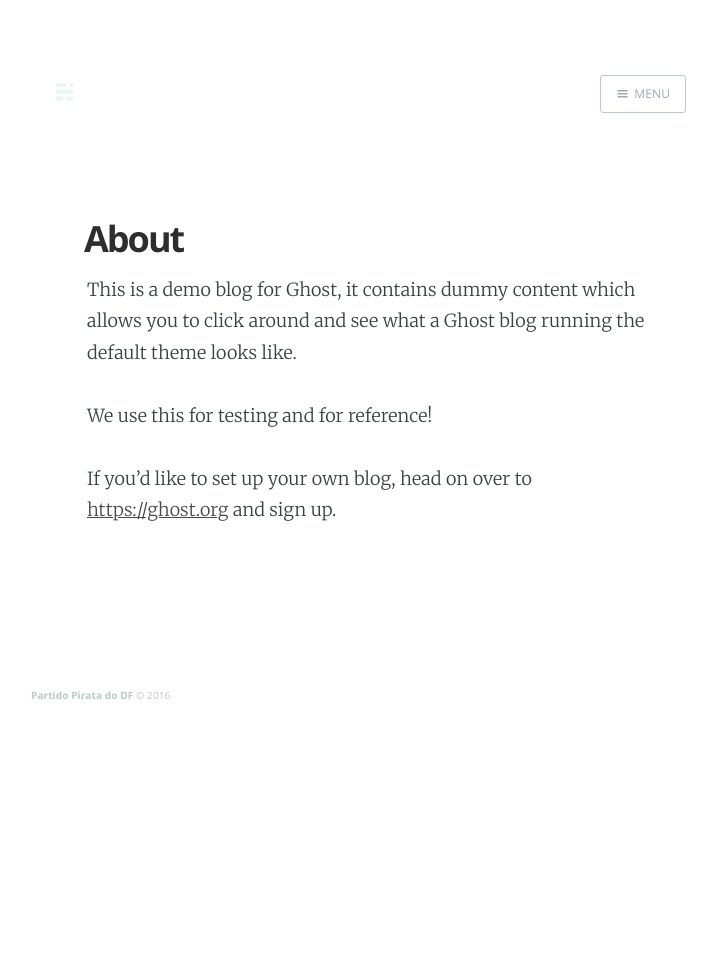
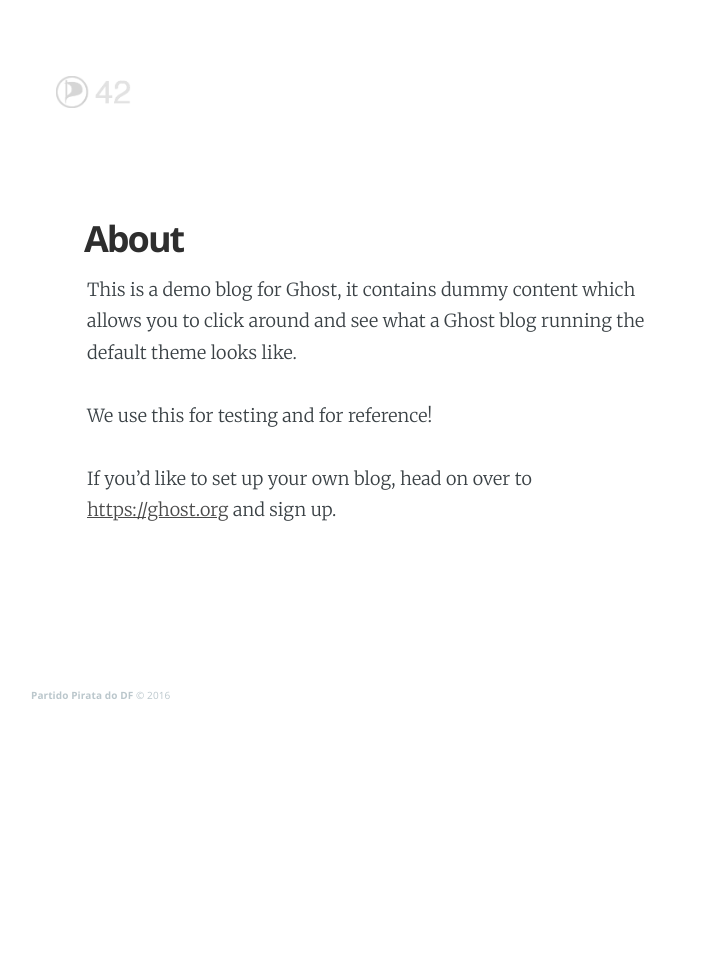
Before and after one commit to Piratas-DF/Piratas-DF.github.io, a Jekyll site: the page built from about/index.md, in a window 1280 px wide. Shown: the whole page, without its empty margins (269-986 px from the left). Built offline with Jekyll 4.4.1, drawn with Linux system fonts in a browser that asks for light colours; nearby versions of some CDN libraries.

Commit message:
melhorando layout artigos

```diff
--- a/_config.yml
+++ b/_config.yml
@@ -9,6 +9,7 @@
 # Website info
 name: 'Partido Pirata do DF'
 description: "\"O céu é o mar de Brasília\" - Lúcio Costa"
+logo: '/assets/images/piratas-cinza.png'
 
 # # Author's info
 #  'Casper McFadden'
--- a/_layouts/page.html
+++ b/_layouts/page.html
@@ -17,7 +13,7 @@
 
 <header class="main-header post-head {% if page.cover %}" style="background-image: url({{ site.baseurl }}{{ page.cover }}){% else %}no-cover{% endif %}">
     <nav class="main-nav {% if page.cover %}overlay{% endif %} clearfix">
-        {% if page.logo %}<a class="blog-logo" href="{{ site.baseurl }}"><img src="{{ site.baseurl }}{{ page.logo }}" alt="Blog Logo" /></a>{% endif %}
+        <a class="blog-logo" href="{{ site.baseurl }}"><img src="/assets/images/piratas-cinza.png" alt="Blog Logo" /></a>
         {% if page.navigation %}
             <a class="menu-button icon-menu" href="#"><span class="word">Menu</span></a>
             {% include navigation.html %}
--- a/about/index.md
+++ b/about/index.md
@@ -2,8 +2,6 @@
 layout: page
 title: About
 class: 'post'
-navigation: True
-logo: 'assets/images/ghost.png'
 current: about
 ---
 
--- a/assets/css/screen.css
+++ b/assets/css/screen.css
@@ -1203,12 +1203,12 @@
    ========================================================================== */
 
 .post-head.main-header {
-    height: 65vh;
+    height: 40vh;
     min-height: 180px;
 }
 
 .no-cover.post-head.main-header {
-    height: 85px;
+    height: 40px;
     min-height: 0;
     margin-bottom: 0;
     background: transparent;
```
Also changed, not shown: other parts of _layouts/page.html (+0 -4 lines), assets/images/piratas-cinza.png (added), 1 other file.
